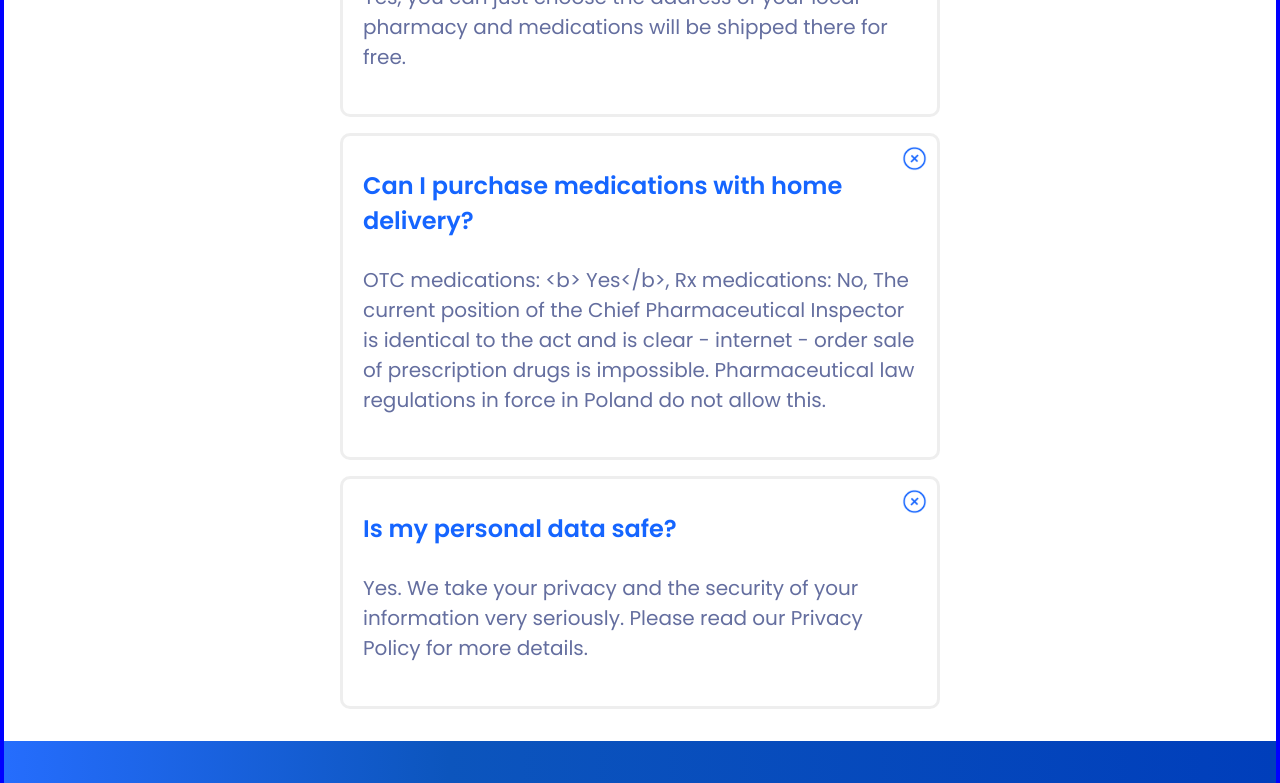
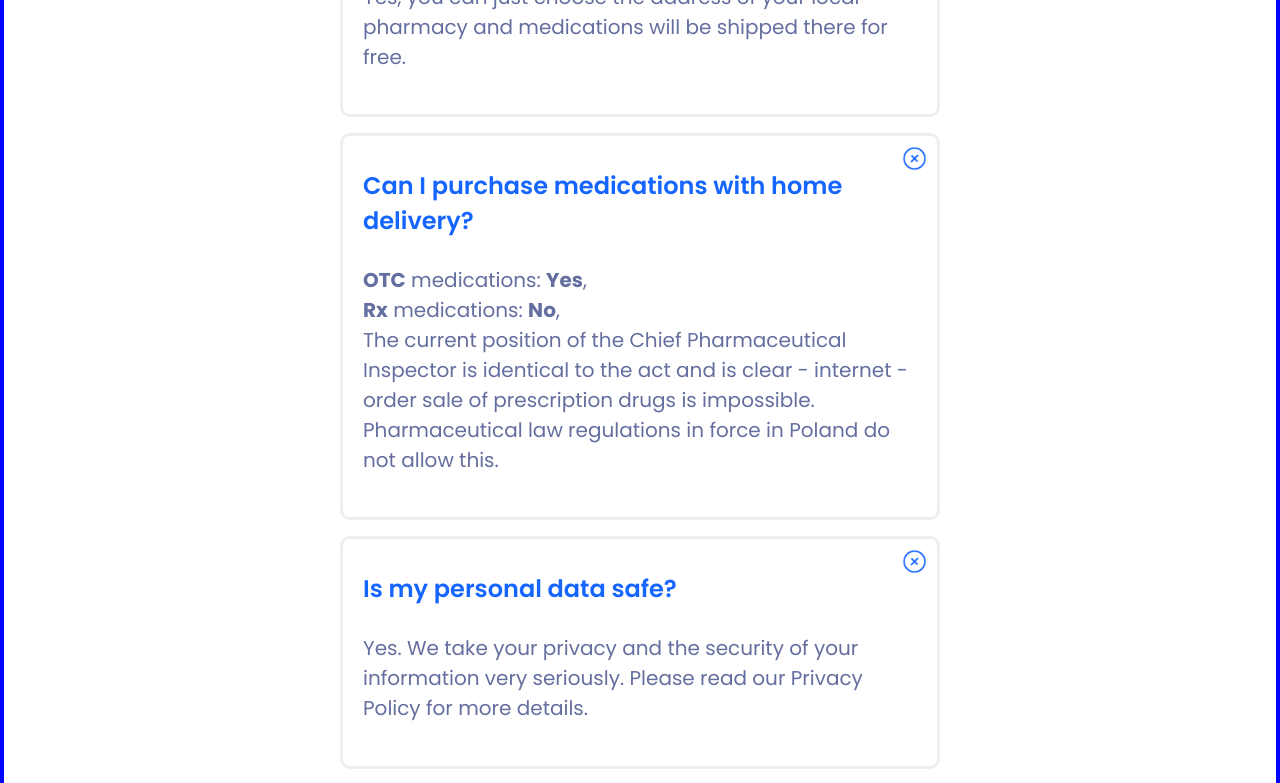
Before and after one commit to arjamizo/medex-langing-page, a Next.js app: page / in a window 1280 px wide. Shown: the part 3640-4423 px from the top of the page. Built offline with nearby package versions, Linux system fonts and the light colour scheme.

Commit message:
refactor: for use jsx <b> tags

```diff
--- a/components/FAQ.tsx
+++ b/components/FAQ.tsx
@@ -2,9 +2,9 @@ import React from "react";
 import styles from "../styles/FAQ.module.css";
 import Image from "next/image";
 
-function FaqOneQuestion(props: any) {
+function CloseIcon(props: any) {
 	return (
-		<div className={styles.faqBox}>
+		<div>
 			<span className={styles.closeIcon}>
 				<Image
 					src="/icons/faqClose.png"
@@ -15,8 +15,6 @@ function FaqOneQuestion(props: any) {
 					className={styles.iconClass}
 				/>
 			</span>
-			<h3>{props.question}</h3>
-			<h4>{props.answer}</h4>
 		</div>
 	);
 }
@@ -26,44 +24,76 @@ export default function FAQ() {
 		<div className={styles.globalFaq} id="faq">
 			<h2>Frequently Asked Questions</h2>
 			<div className={styles.faqArray}>
-				<FaqOneQuestion
-					question={
-						"How long does it take to hear back from a medical doctor?"
-					}
-					answer={
-						"You should hear back from a healthcare provider on the Medex platform in a few minutes after request. If your request was sent at night, then the response time may increase to serval hours of waiting"
-					}
-				/>
-				<FaqOneQuestion
-					question={"Who is Medex for?"}
-					answer={
-						"Medex is a digital health service that provides telemedicine and telepharmacy for adults to treat their health problems quickly and effectively at any time and any place."
-					}
-				/>
-				<FaqOneQuestion
-					question={"Who is the health care professionals in Medex?"}
-					answer={
-						"All of the healthcare team on the Medex platform are licensed healthcare professionals. Each doctor undergoeas an extensive background check and license verification process. When you message or talk with a physican on the Medex platform you can see their resume and medical license."
-					}
-				/>
-				<FaqOneQuestion
-					question={"Can I use any pharmacy?"}
-					answer={
-						"Yes, you can just choose the address of your local pharmacy and medications will be shipped there for free."
-					}
-				/>
-				<FaqOneQuestion
-					question={"Can I purchase medications with home delivery?"}
-					answer={
-						"OTC medications: <b> Yes</b>, Rx medications: No, The current position of the Chief Pharmaceutical Inspector is identical to the act and is clear - internet - order sale of prescription drugs is impossible. Pharmaceutical law regulations in force in Poland do not allow this."
-					}
-				/>
-				<FaqOneQuestion
-					question={"Is my personal data safe?"}
-					answer={
-						"Yes. We take your privacy and the security of your information very seriously. Please read our Privacy Policy for more details. "
-					}
-				/>
+				<div className={styles.faqBox}>
+					<CloseIcon />
+					<h3>
+						How long does it take to hear back from a medical
+						doctor?
+					</h3>
+					<h4>
+						You should hear back from a healthcare provider on the
+						Medex platform in a few minutes after request. If your
+						request was sent at night, then the response time may
+						increase to serval hours of waiting
+					</h4>
+				</div>
+
+				<div className={styles.faqBox}>
+					<CloseIcon />
+					<h3>Who is Medex for?</h3>
+					<h4>
+						Medex is a digital health service that provides
+						telemedicine and telepharmacy for adults to treat their
+						health problems quickly and effectively at any time and
+						any place.
+					</h4>
+				</div>
+
+				<div className={styles.faqBox}>
+					<CloseIcon />
+					<h3>Who is the health care professionals in Medex?</h3>
+					<h4>
+						All of the healthcare team on the Medex platform are
+						licensed healthcare professionals. Each doctor
+						undergoeas an extensive background check and license
+						verification process. When you message or talk with a
+						physican on the Medex platform you can see their resume
+						and medical license.
+					</h4>
+				</div>
+
+				<div className={styles.faqBox}>
+					<CloseIcon />
+					<h3>Can I use any pharmacy?</h3>
+					<h4>
+						Yes, you can just choose the address of your local
+						pharmacy and medications will be shipped there for free.
+					</h4>
+				</div>
+
+				<div className={styles.faqBox}>
+					<CloseIcon />
+					<h3>Can I purchase medications with home delivery?</h3>
+					<h4>
+						<b>OTC</b> medications: <b> Yes</b>,<br />
+						<b>Rx</b> medications: <b>No</b>, <br />
+						The current position of the Chief Pharmaceutical
+						Inspector is identical to the act and is clear -
+						internet - order sale of prescription drugs is
+						impossible. Pharmaceutical law regulations in force in
+						Poland do not allow this.
+					</h4>
+				</div>
+
+				<div className={styles.faqBox}>
+					<CloseIcon />
+					<h3>Is my personal data safe?</h3>
+					<h4>
+						Yes. We take your privacy and the security of your
+						information very seriously. Please read our Privacy
+						Policy for more details.{" "}
+					</h4>
+				</div>
 			</div>
 		</div>
 	);
```
